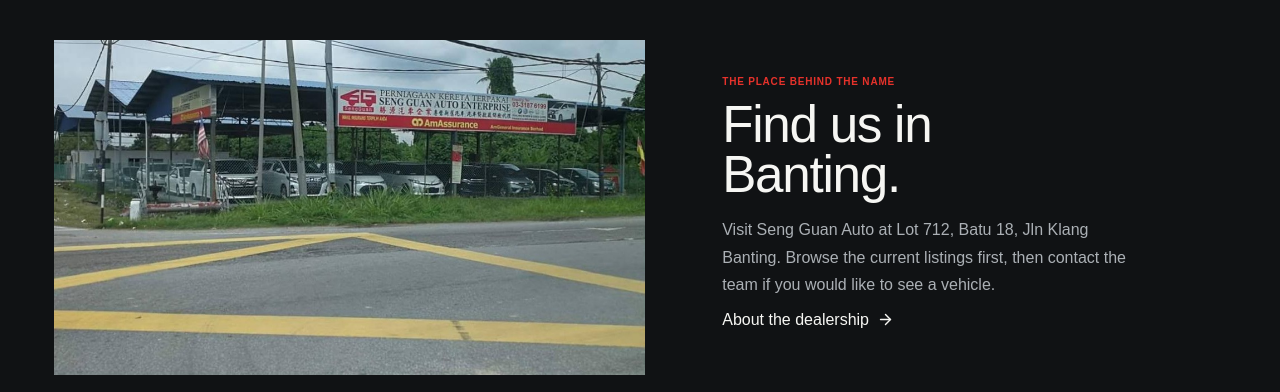
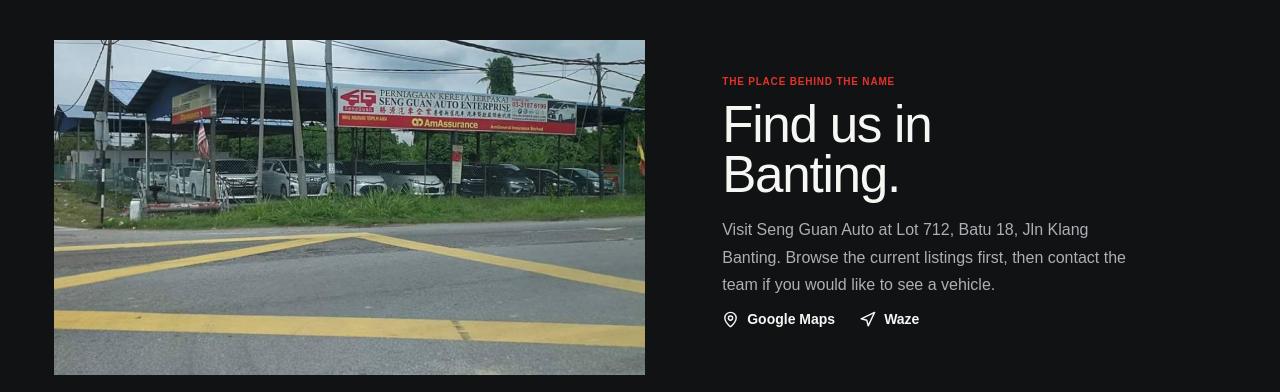
Before and after one commit to yapjoseph95/Seng-Guan-Auto-Website, a React (Vite) app in the folder prototype/: page / in a window 1280 px wide. Shown: the part 1985-2377 px from the top of the page. Built offline with nearby package versions, Linux system fonts and the light colour scheme.

Commit message:
feat: add map and Waze links to showroom teaser

```diff
--- a/prototype/src/App.css
+++ b/prototype/src/App.css
@@ -375,6 +375,7 @@
 .story-photo { height: 335px; overflow: hidden; }
 .story-copy h2 { max-width: 8ch; margin: 0 0 16px; }
 .story-copy p:not(.section-label) { max-width: 48ch; color: var(--muted); line-height: 1.7; }
+.story-directions { display: flex; flex-wrap: wrap; gap: 8px 24px; }
 .visit-teaser { padding: 61px 4vw; display: flex; align-items: center; justify-content: space-between; gap: 35px; background: var(--paper); border: 1px solid var(--line); border-radius: var(--radius); }
 .visit-teaser > div:first-child { max-width: 580px; }
 .visit-teaser h2 { margin-bottom: 12px; }
--- a/prototype/src/App.tsx
+++ b/prototype/src/App.tsx
@@ -5,7 +5,7 @@
 import {
   ArrowDownRight, ArrowLeft, ArrowRight, ArrowUpRight, Calculator,
   CarFront, Check, ChevronDown, CircleHelp, Gauge, Mail, MapPin,
-  Menu, MessageCircle, Phone, Search, SlidersHorizontal, X,
+  Menu, MessageCircle, Navigation, Phone, Search, SlidersHorizontal, X,
 } from 'lucide-react'
 import logo from './assets/logo.svg'
 import darkLogo from './assets/logo-dark.svg'
@@ -560,10 +560,21 @@
 }
 
 function StoryTeaser({ variant, goToPage }: { variant: Direction; goToPage: (page: PageId) => void }) {
+  const googleMapsUrl = `https://www.google.com/maps/search/?api=1&query=${encodeURIComponent(contact.address)}`
+  const wazeUrl = `https://waze.com/ul?q=${encodeURIComponent(contact.address)}&navigate=yes`
   return (
     <section className={`section story-teaser${variant.id === 'night-shift' ? ' nightshift-proof' : ''}`}>
       <div className="story-photo"><img src={showroom} alt="Seng Guan Auto's dealership in Banting" width="1072" height="603" loading="lazy" /></div>
-      <div className="story-copy"><p className="section-label">The place behind the name</p><h2>Find us in Banting.</h2><p>Visit Seng Guan Auto at Lot 712, Batu 18, Jln Klang Banting. Browse the current listings first, then contact the team if you would like to see a vehicle.</p><button className="text-link" onClick={() => goToPage('about')}>About the dealership <ArrowRight size={17} aria-hidden="true" /></button></div>
+      <div className="story-copy"><p className="section-label">The place behind the name</p><h2>Find us in Banting.</h2><p>Visit Seng Guan Auto at Lot 712, Batu 18, Jln Klang Banting. Browse the current listings first, then contact the team if you would like to see a vehicle.</p>
+        {variant.id === 'greenlight' ? (
+          <div className="story-directions">
+            <a className="text-link" href={googleMapsUrl} target="_blank" rel="noreferrer"><MapPin size={17} aria-hidden="true" /> Google Maps</a>
+            <a className="text-link" href={wazeUrl} target="_blank" rel="noreferrer"><Navigation size={17} aria-hidden="true" /> Waze</a>
+          </div>
+        ) : (
+          <button className="text-link" onClick={() => goToPage('about')}>About the dealership <ArrowRight size={17} aria-hidden="true" /></button>
+        )}
+      </div>
     </section>
   )
 }
```
